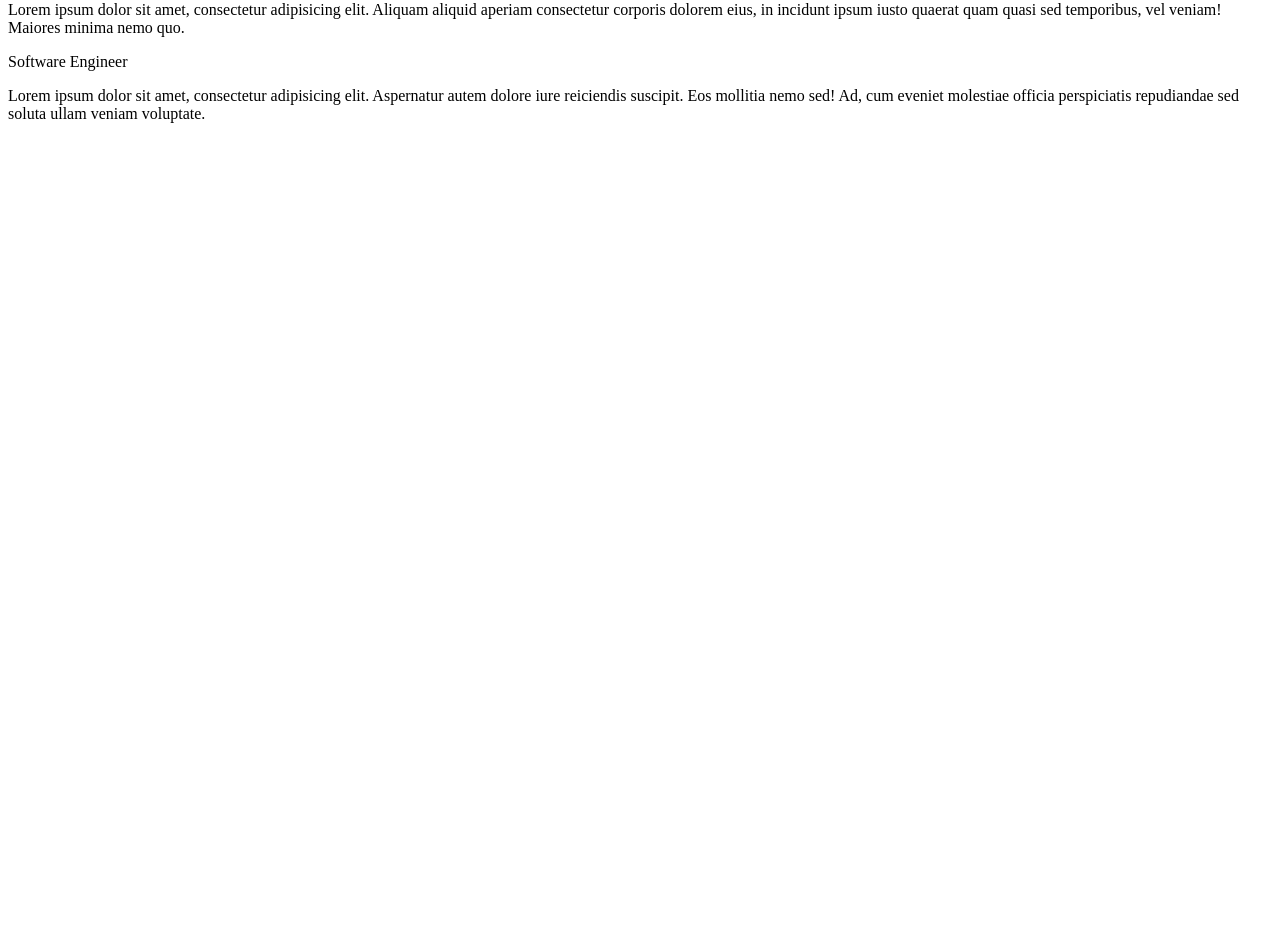
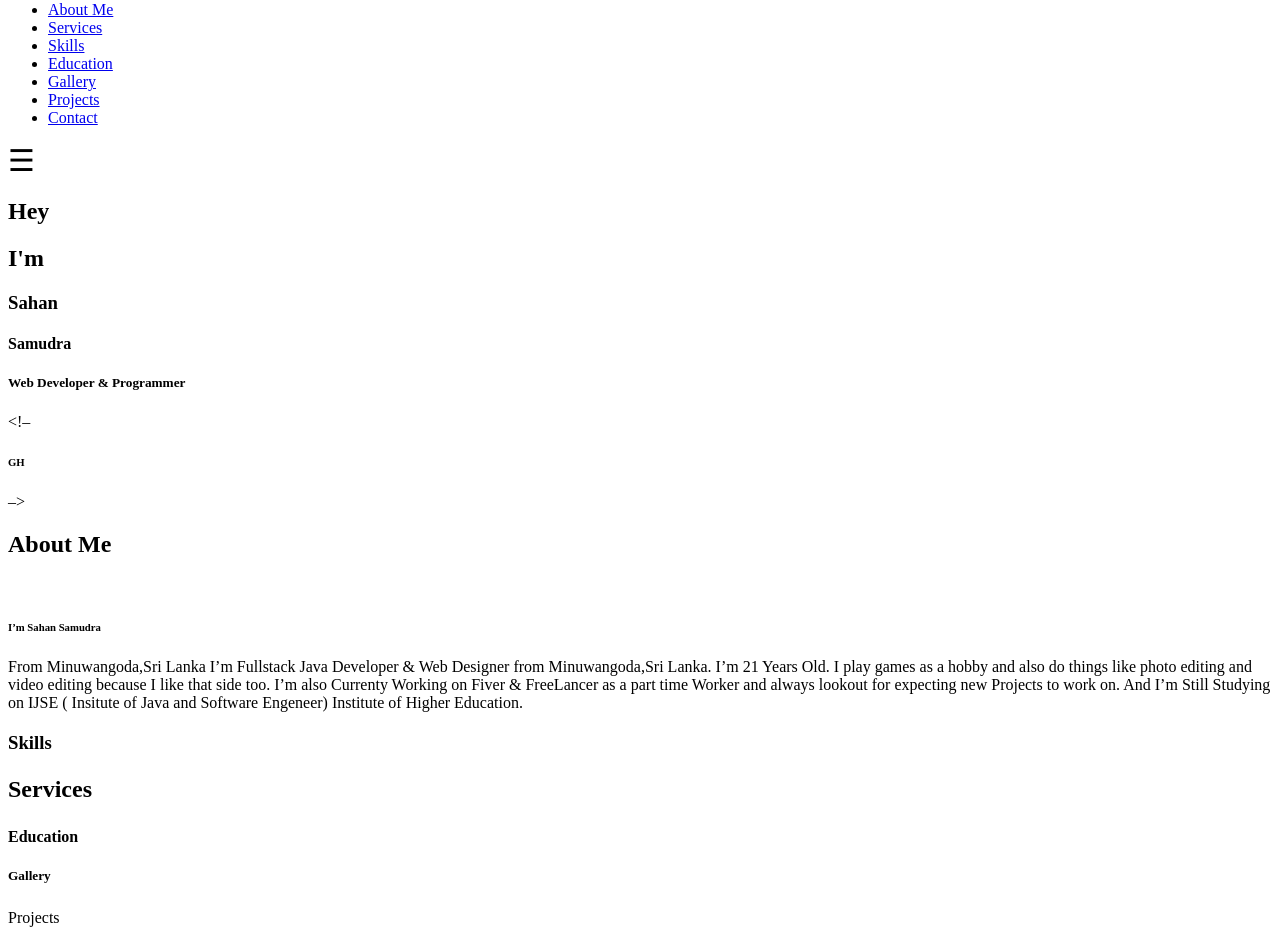
Before and after one commit to SahanSamudra/My_Portfolio, a plain HTML site: page index.html in a window 1280 px wide. Shown: the part 41-976 px from the top of the page. Before the commit the page ends 800 px from the top, so only its background shows below. Drawn offline with Linux system fonts and the light colour scheme.

Commit message:
html basic structure done.

```diff
--- a/index.html
+++ b/index.html
@@ -5,9 +5,137 @@
     <title>My Portfolio</title>
 </head>
 <body>
-<h>Sahan Samudra</h>
-<p>Lorem ipsum dolor sit amet, consectetur adipisicing elit. Aliquam aliquid aperiam consectetur corporis dolorem eius, in incidunt ipsum iusto quaerat quam quasi sed temporibus, vel veniam! Maiores minima nemo quo.</p>
-<h>Software Engineer</h>
-<P>Lorem ipsum dolor sit amet, consectetur adipisicing elit. Aspernatur autem dolore iure reiciendis suscipit. Eos mollitia nemo sed! Ad, cum eveniet molestiae officia perspiciatis repudiandae sed soluta ullam veniam voluptate.</P>
+
+<header>
+    <div><a href="#" id="brand">Home</a></div>
+    <nav>
+        <ul>
+            <li><a href="#">About Me</a></li>
+            <li><a href="#">Services</a></li>
+            <li><a href="#">Skills</a></li>
+            <li><a href="#">Education</a></li>
+            <li><a href="#">Gallery</a></li>
+            <li><a href="#">Projects</a></li>
+            <li><a href="#">Contact</a></li>
+        </ul>
+    </nav>
+   <!-- <div class="sidenav" id="mySidenav">
+        <a class="closebtn" href="javascript:void(0)" onclick="closeNav()">&times;</a>
+        <li><a href="#">Home</a></li>
+        <li><a href="#">Services</a></li>
+        <li><a href="#">Gallery</a></li>
+        <li><a href="#">About</a></li>
+        <li><a href="#">Contact</a></li>
+    </div>-->
+    <span id="menu_mobile" onclick="openNav()" style="font-size:30px;cursor:pointer;color: #000000">&#9776;</span>
+    <script>
+        function openNav() {
+            document.getElementById("mySidenav").style.width = "250px";
+        }
+
+        function closeNav() {
+            document.getElementById("mySidenav").style.width = "0";
+        }
+    </script>
+</header>
+<main>
+    <section id="HomePage">
+
+        <h1 id="Hey" >Hey</h1>
+        <h2 id="FirstWords">I'm</h2>
+
+        <h3 id="FirstWords1" class="name">Sahan</h3>
+        <h4 id="FirstWords2" class="name">Samudra</h4>
+
+        <h5 id="Programmer">Web Developer & Programmer</h5>
+
+        &lt;!&ndash;   <h6 id="Kotu">GH</h6>&ndash;&gt;
+    </section>
+
+    <section id="Page-AboutMe">
+        <h1 id="about-me">About Me</h1>
+        <h2 id="white-line"></h2>
+        <img src="" alt="">
+        <h5 id="about-me-frame"></h5>
+        <h6 id="myName">I’m Sahan Samudra</h6>
+        <h7 id="address">From Minuwangoda,Sri Lanka</h7>
+        <h8 id="description-about">        I’m Fullstack Java Developer & Web Designer
+            from Minuwangoda,Sri Lanka. I’m 21 Years Old. </h8>
+
+        <h9 id="description-about1"> I play games as a hobby and also do things like photo
+            editing and video editing because I like that side too.</h9>
+
+        <h10 id="description-about2">I’m also Currenty Working on Fiver & FreeLancer as a
+            part time Worker and always lookout for  expecting
+            new Projects to work on.</h10>
+
+
+        <h11 id="description-about3">  And I’m Still Studying  on IJSE ( Insitute of Java
+            and Software Engeneer) Institute of Higher Education.</h11>
+
+    </section>
+
+    <section id="Page-Skills">
+
+        <h1 id="background-section3"></h1>
+
+        <h2 id="darak-frame"></h2>
+        <h3 id="skill">Skills</h3>
+
+        <h5 id="vector1"></h5>
+
+    </section>
+
+
+    <section id="Page-Services">
+
+        <h1 id="white-line1"></h1>
+        <h2 id="services">Services</h2>
+        <h3 id="service-frame"></h3>
+        <h4 id="service-frame1"></h4>
+        <h5 id="service-frame2"></h5>
+        <h6 id="service-frame3"></h6>
+        <h7 id="service-frame4"></h7>
+        <h8></h8>
+
+
+    </section>
+
+    <section id="background-section5">
+
+
+
+        <h1 id="background-section6"></h1>
+
+
+        <h2 id="background-education"></h2>
+
+        <h3 id="vector2"></h3>
+        <h4 id="education">Education</h4>
+
+
+
+
+
+    </section>
+
+    <section id="b7">
+        <h1 id="background-section7"></h1>
+        <h2 id="gallery-bg"></h2>
+        <h3 id="project-bg"></h3>
+        <h4 id="white-line2"></h4>
+        <h5 id="gallery">Gallery</h5>
+        <h6 id="vector3"></h6>
+        <h7 id="project" >Projects</h7>
+
+
+
+    </section>
+
+</main>
+<footer></footer>
+
+
+
 </body>
 </html>
```
Also changed, not shown: assets/Addjust/FREE SOCIAL ICONS/Facebook S.png (added), assets/Addjust/FREE SOCIAL ICONS/Instagram S.png (added), assets/Addjust/FREE SOCIAL ICONS/Linkedin S.png (added), assets/Addjust/FREE SOCIAL ICONS/Telegram S.png (added), assets/Addjust/FREE SOCIAL ICONS/Twitter S.png (added), assets/Addjust/FREE SOCIAL ICONS/Whatsapp S.png (added), assets/Addjust/FREE SOCIAL ICONS/Youtube S.png (added), assets/Facebook S.png (added), assets/Home Background Image.png (added), assets/Instagram S.png (added), assets/Linkedin S.png (added), assets/Main Photo in Home.png (added), assets/Screenshot__86_-removebg-preview 1.png (added), assets/Social Links Images.png (added), 4 more files.
